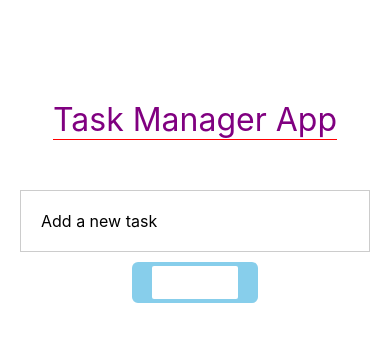
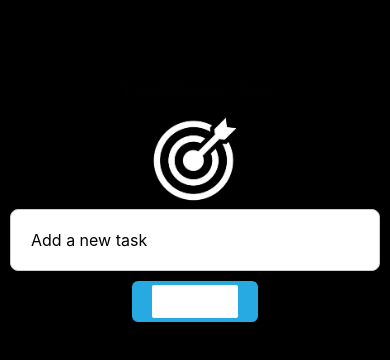
Before and after one commit to Mangesh-Ajackus/TaskManager, a React Native app: screen / in a window 390 px wide. Shown: the top 360 px of the page. Built offline with nearby package versions, Linux system fonts and the light colour scheme.

Commit message:
added delete button to list

```diff
--- a/App.js
+++ b/App.js
@@ -1,17 +1,53 @@
-import { useState } from "react";
+import { useState, useEffect } from "react";
 import {
   FlatList,
   StyleSheet,
   Text,
   View,
+  Animated,
 } from "react-native";
 import { Toast } from "react-native-toast-message/lib/src/Toast";
 import TaskItemList from "./components/TaskItemList";
 import TaskInput from "./components/TaskInput";
+import Icon from 'react-native-vector-icons/MaterialIcons';
 
 export default function App() {
 
   const [newAddedTasks, setNewAddedTasks] = useState([]);
+  const [fadeAnim] = useState(new Animated.Value(0)); // Initial opacity is 0
+  const [scaleAnim] = useState(new Animated.Value(0.5)); // Initial scale is 0.5
+
+  useEffect(() => {
+    Animated.loop(
+      Animated.sequence([
+        Animated.parallel([
+          Animated.timing(fadeAnim, {
+            toValue: 1,
+            duration: 2000,
+            useNativeDriver: true,
+          }),
+          Animated.timing(scaleAnim, {
+            toValue: 1,
+            duration: 2000,
+            useNativeDriver: true,
+          }),
+        ]),
+        Animated.parallel([
+          Animated.timing(fadeAnim, {
+            toValue: 0,
+            duration: 2000,
+            useNativeDriver: true,
+          }),
+          Animated.timing(scaleAnim, {
+            toValue: 0.5,
+            duration: 2000,
+            useNativeDriver: true,
+          }),
+        ]),
+      ])
+    ).start();
+  }, []);
+
 
   //  when button clicked
   function addTaskHandler(enteredTaskText) {
@@ -61,7 +97,16 @@ export default function App() {
       <View style={styles.appContainer}>
 
         <View>
-          <Text style={styles.appHeading}>Task Manager App</Text>
+          {/* <Text style={styles.appHeading}>Task Manager App</Text> */}
+          <Animated.Text
+              style={[
+                styles.appHeading,
+                { opacity: fadeAnim, transform: [{ scale: scaleAnim }] },
+              ]}
+            >
+              Task Manager App
+          </Animated.Text>
+
         </View>
 
         <TaskInput onAddTask = {addTaskHandler}/>
@@ -70,6 +115,7 @@ export default function App() {
 
           {newAddedTasks.length > 0 && (
             <Text style={styles.taskContainerHeading}> List of all tasks </Text>
+
           )}
 
           {/* small list we can use <ScrollView> */}
@@ -117,23 +163,27 @@ export default function App() {
 const styles = StyleSheet.create({
   appHeading: {
     fontSize: 32,
-    color: "purple",
-    borderBottomWidth: 1,
-    borderBlockColor: "red",
-    marginBottom: 50,
+    color: "#27a9e1",
+    // borderWidth: 1,
+    // borderBlockColor: "#fff",
+    marginBottom: 0,
+    fontWeight: 700,
   },
   appContainer: {
     flex: 1,
-    paddingTop: 100,
-    paddingHorizontal: 20,
-    justifyContent: "center",
+    paddingTop: 70,
+    paddingHorizontal: 10,
+    justifyContent: "top",
     alignItems: "center",
+    backgroundColor: '#000'
   },
   taskContainer: {
-    flex: 6,
+    // flex: 2,
     width: "100%",
     marginTop: 40,
     borderRadius: 12,
+    maxHeight: '40%',
+    // borderWidth: 2
   },
   taskContainerHeading: {
     fontSize: 24,
--- a/components/TaskInput.js
+++ b/components/TaskInput.js
@@ -1,9 +1,9 @@
 import { useState } from "react";
-import { StyleSheet, TextInput, View, Button } from "react-native";
-import { Toast } from "react-native-toast-message/lib/src/Toast";
+import { StyleSheet, TextInput, View, Button, Image, Animated } from "react-native";
 
 function TaskInput (props){
     const [enteredTaskText, setEnteredTaskText] = useState("");
+    const [fadeAnim] = useState(new Animated.Value(0)); // Initial opacity is 0
 
     //  To get input value
     function taskInputHandler(enteredValue) {
@@ -17,6 +17,7 @@ function TaskInput (props){
 
     return  (
       <View style={styles.inputContainer}>
+        <Image style={styles.topImage} source={require('../assets/images/goal.png')} />
           <TextInput
             style={styles.textInput}
             placeholder="Add a new task"
@@ -33,26 +34,39 @@ function TaskInput (props){
 export default TaskInput;
 
 const styles = StyleSheet.create({
+    topImage:{
+      width: 100,
+      height: 100,
+      // margin: 20
+    },
     inputContainer: {
-        flex: 1,
+        // flex: 2,
         flexDirection: "column",
         justifyContent: "space-between",
         alignItems: "center",
-        width: "100%"
+        width: "100%",
     },
-      textInput: {
+    textInput: {
         borderWidth: 1,
         borderColor: "#ccc",
         width: "100%",
         padding: 20,
-        fontSize: 16
+        fontSize: 16,
+        backgroundColor: 'white',
+        borderRadius: 8,
+        shadowColor: '#000', // Shadow color
+        shadowOffset: { width: 0, height: 4 }, // Shadow position (horizontal, vertical)
+        shadowOpacity: 0.1, // Shadow opacity
+        shadowRadius: 5, // Shadow blur
+        // Android Shadow Properties
+        elevation: 5, // Android shadow depth
     },
     addTaskButton:{
-      backgroundColor: 'skyblue',
+      backgroundColor: '#27a9e1',
       marginVertical: 10,
       color: '#fff',
       borderRadius: 6,
       padding: 4,
       paddingHorizontal: 20
-    }
+    },
 })
--- a/components/TaskItemList.js
+++ b/components/TaskItemList.js
@@ -1,4 +1,5 @@
 import { Pressable, StyleSheet, Text, Switch, View, Alert } from "react-native";
+import Icon from 'react-native-vector-icons/FontAwesome';
 
 function TaskItemList(props) {
   // Toggle handler
@@ -29,10 +30,11 @@ const handleDelete = () => {
   return (
     <Pressable
       // onLongPress={() => props.onDeleteTask(props.id)} // Delete on long press
-      onLongPress={handleDelete}
+      // onLongPress={handleDelete}
       // onPress={() => props.onToggleCompletion(props.id)} // Toggle completion on press- list toggle
     >
       <View style={styles.toggleList}>
+      <Icon name="trash" size={30} color="red" onPress={handleDelete}/>
         <Text
           style={[
             styles.taskContainerListItem,
--- a/package.json
+++ b/package.json
@@ -13,7 +13,8 @@
     "expo-status-bar": "~2.0.1",
     "react": "18.3.1",
     "react-native": "0.76.8",
-    "react-native-toast-message": "^2.2.1"
+    "react-native-toast-message": "^2.2.1",
+    "react-native-vector-icons": "^10.2.0"
   },
   "devDependencies": {
     "@babel/core": "^7.20.0"
```
Also changed, not shown: assets/images/goal.png (added), 1 other file (tests, documents, lock files or other folders).
